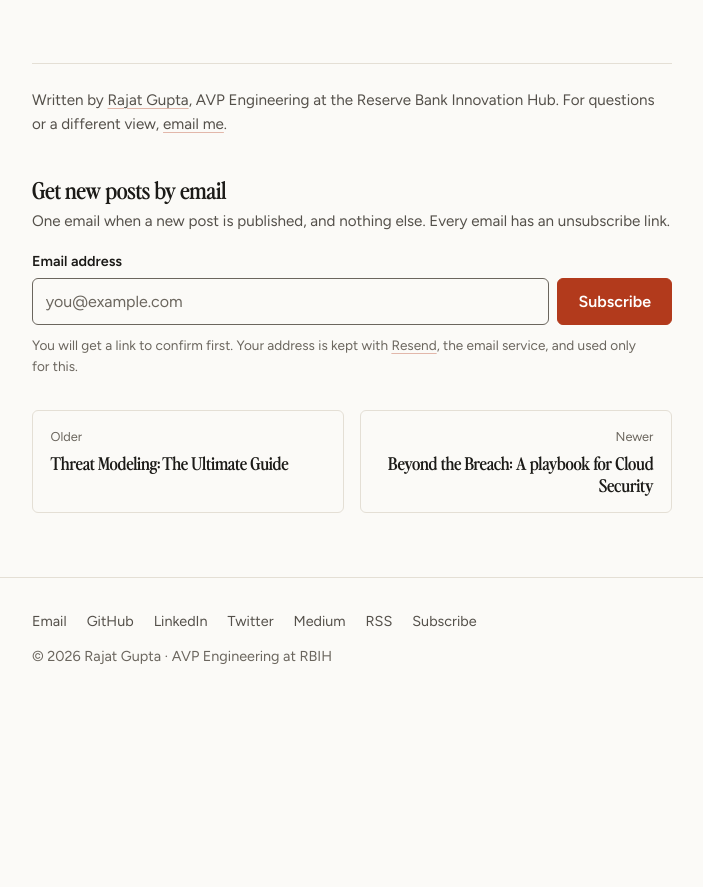
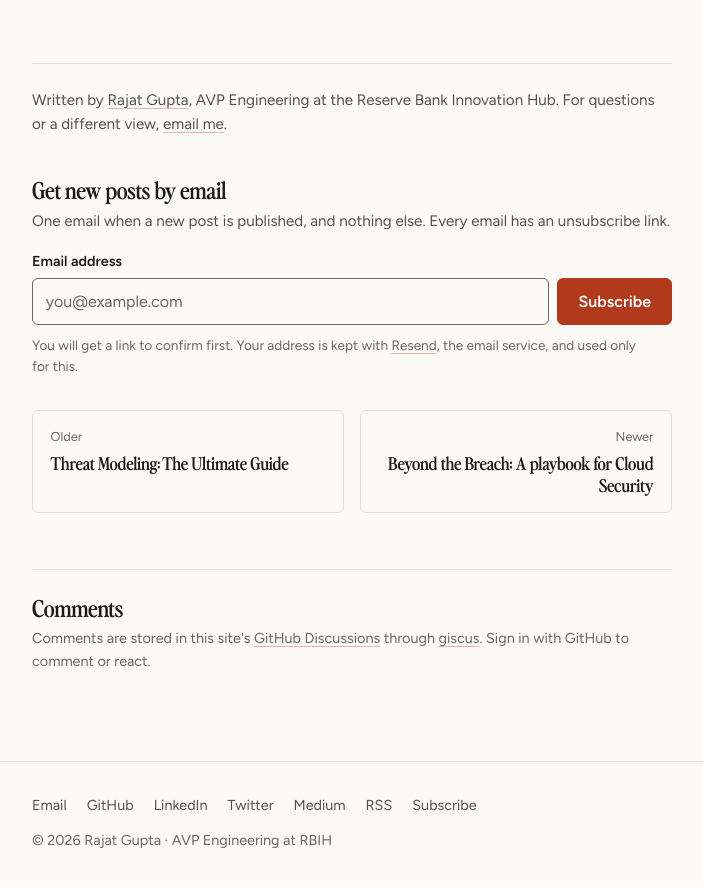
Before and after one commit to rajatguptarg/rajatguptarg.github.io, a Jekyll site: the page built from _posts/2025-11-19-sre-roi.markdown, in a window 1280 px wide and 900 px high, scrolled down 5183 px. Shown: the top 887 px of the window, without its empty margins (288-991 px from the left). Built offline with Jekyll 4.4.1, drawn with Linux system fonts in a browser that asks for light colours; comment, search, counter and statistics services are not loaded; before the commit the page ends 5899 px from its top, so only the background shows below that; part of the change alters nothing that is shown.

Commit message:
Turn on comments with the giscus repository and category IDs
Discussions is on, the giscus app is installed and the Comments category
exists, so posts now show the comment box.

Co-Authored-By: Claude Opus 5.5 <noreply@anthropic.com>
Claude-Session: https://claude.ai/code/session_01FWBqMNuKPmsYC3LaUkdY97

```diff
--- a/_config.yml
+++ b/_config.yml
@@ -144,9 +144,9 @@ newsletter:
 # comment box is shown. A post can turn comments off with `comments: false`.
 giscus:
   repo: rajatguptarg/rajatguptarg.github.io
-  repo_id: ""
+  repo_id: "R_kgDOPhuTMg"
   category: Comments
-  category_id: ""
+  category_id: "DIC_kwDOPhuTMs4DJo0H"
   # Any giscus theme name. preferred_color_scheme follows the reader's light or dark setting, like the site.
   theme: preferred_color_scheme
 
```
